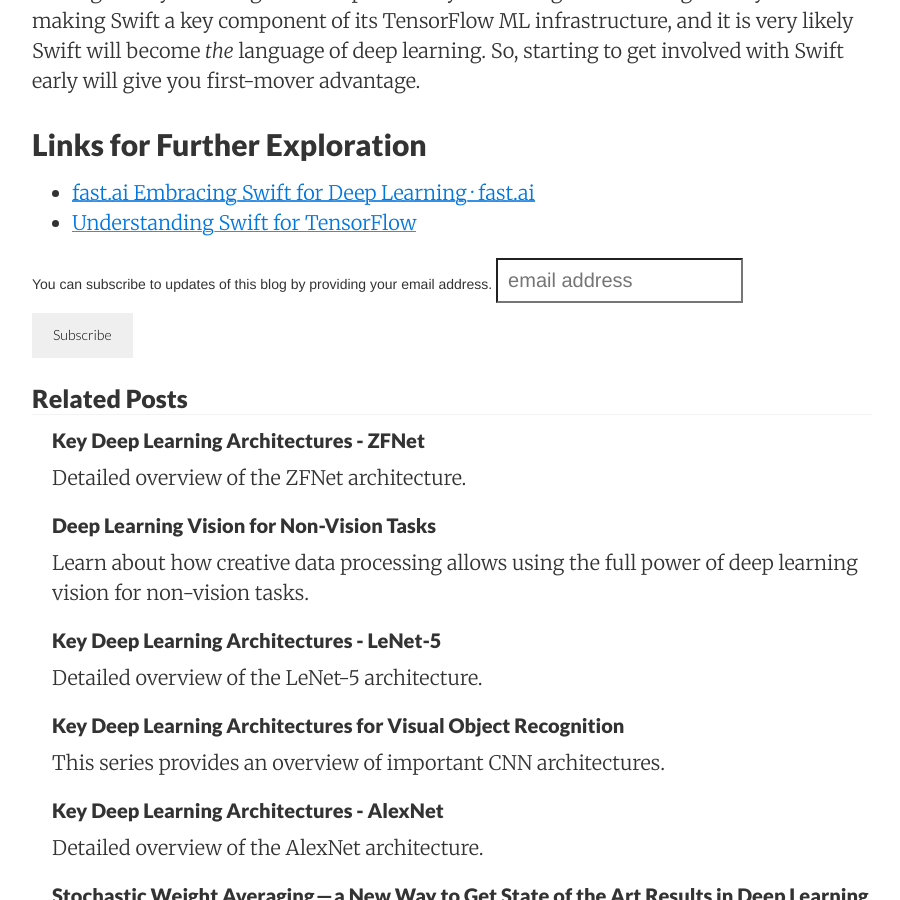
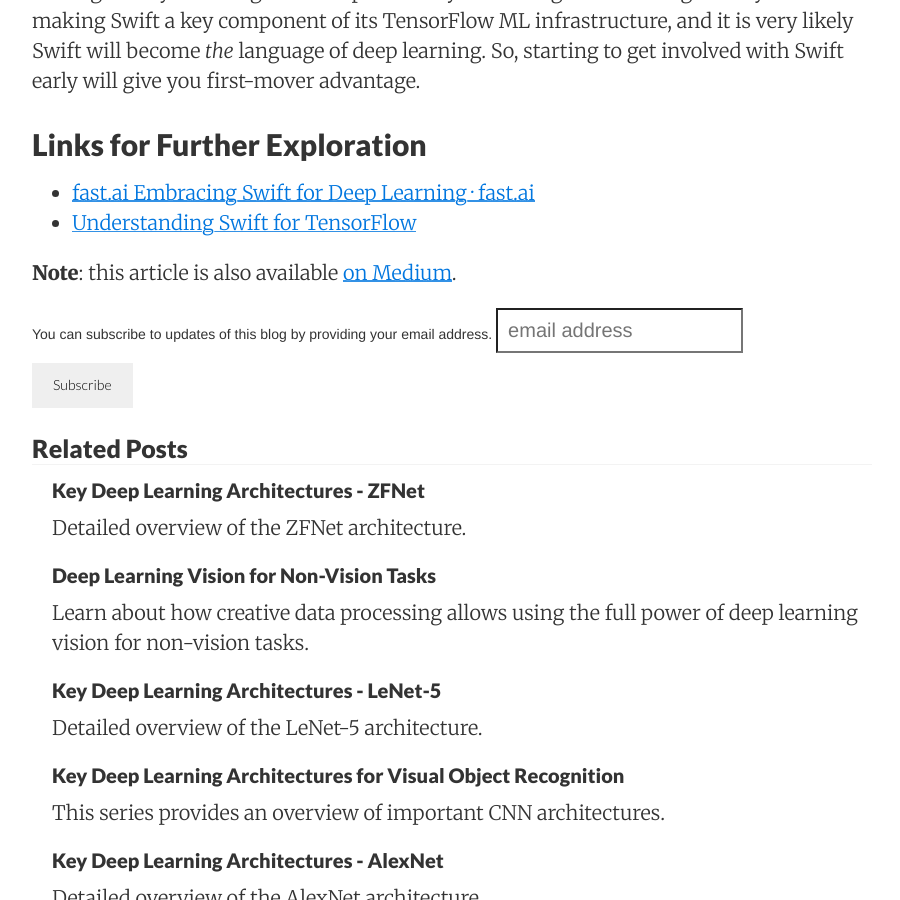
Before and after one commit to pechyonkin/pechyonkin.github.io, a Jekyll site: the page built from _posts/2019-05-27-why-swift-for-tensorflow.md, in a window 1280 px wide and 900 px high, scrolled down 3443 px. Shown: the whole window, without its empty margins (188-1088 px from the left). Built offline with Jekyll 4.4.1, drawn with Linux system fonts in a browser that asks for light colours; nearby versions of some CDN libraries; comment, search, counter and statistics services are not loaded.

Commit message:
add link to medium post

```diff
--- a/_posts/2019-05-27-why-swift-for-tensorflow.md
+++ b/_posts/2019-05-27-why-swift-for-tensorflow.md
@@ -48,3 +48,5 @@ If you are into deep learning, then Swift is a language you should probably star
 ## Links for Further Exploration
 * [fast.ai Embracing Swift for Deep Learning · fast.ai](https://www.fast.ai/2019/03/06/fastai-swift/)
 * [Understanding Swift for TensorFlow](https://towardsdatascience.com/machine-learning-with-swift-for-tensorflow-9167df128912)
+
+**Note**: this article is also available [on Medium](https://towardsdatascience.com/why-swift-may-be-the-next-big-thing-in-deep-learning-f3f6a638ca72).
```
